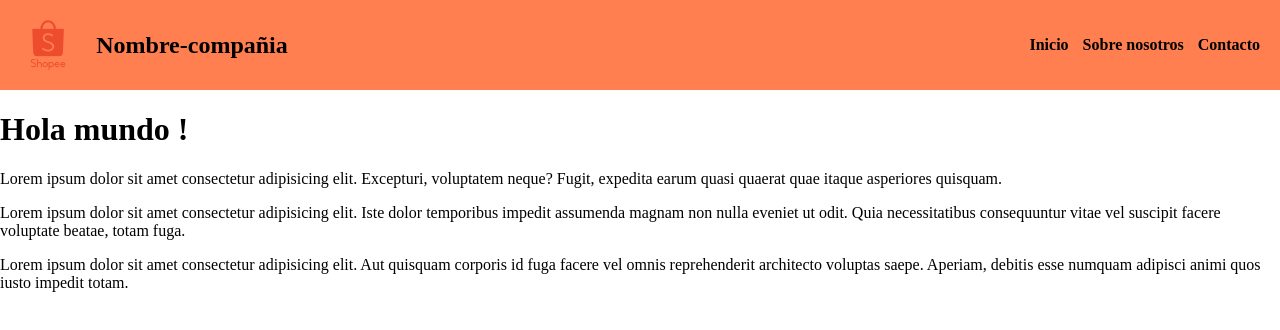
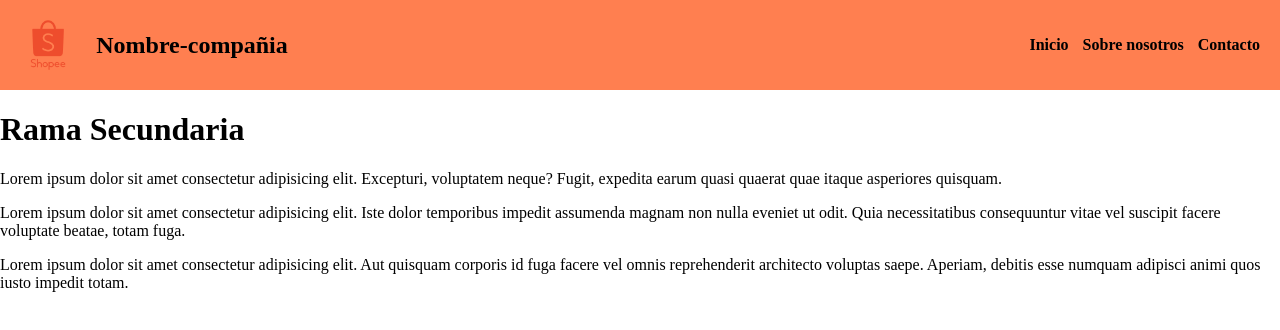
Before and after one commit to juanca-dev/Practicando_Html5, a plain HTML site: page index.html in a window 1280 px wide. Drawn offline with Linux system fonts and the light colour scheme; files whose address does not match are found by name.

Commit message:
Cambio  en rama Secundaria

```diff
--- a/index.html
+++ b/index.html
@@ -19,7 +19,7 @@
              <a href="" class="nav-link">Contacto</a>
         </nav>
     </header>
-    <h1>Hola mundo !</h1>
+    <h1>Rama Secundaria</h1>
     <p>Lorem ipsum dolor sit amet consectetur adipisicing elit. Excepturi, voluptatem neque? Fugit, expedita earum quasi quaerat quae itaque asperiores quisquam.</p>
     <p>Lorem ipsum dolor sit amet consectetur adipisicing elit. Iste dolor temporibus impedit assumenda magnam non nulla eveniet ut odit. Quia necessitatibus consequuntur vitae vel suscipit facere voluptate beatae, totam fuga.</p>
     <p>Lorem ipsum dolor sit amet consectetur adipisicing elit. Aut quisquam corporis id fuga facere vel omnis reprehenderit architecto voluptas saepe. Aperiam, debitis esse numquam adipisci animi quos iusto impedit totam.</p>
```
